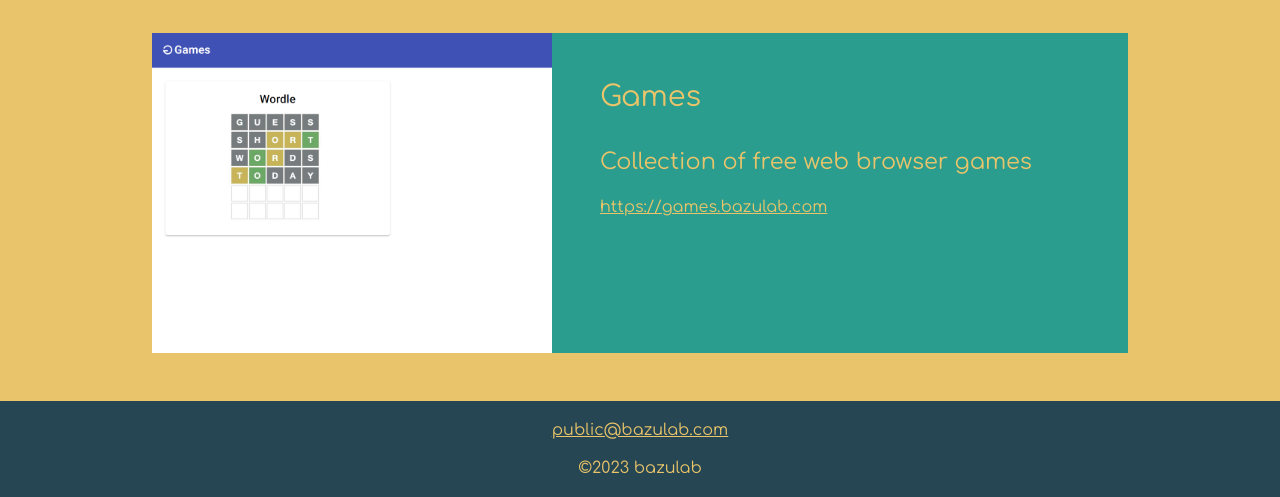
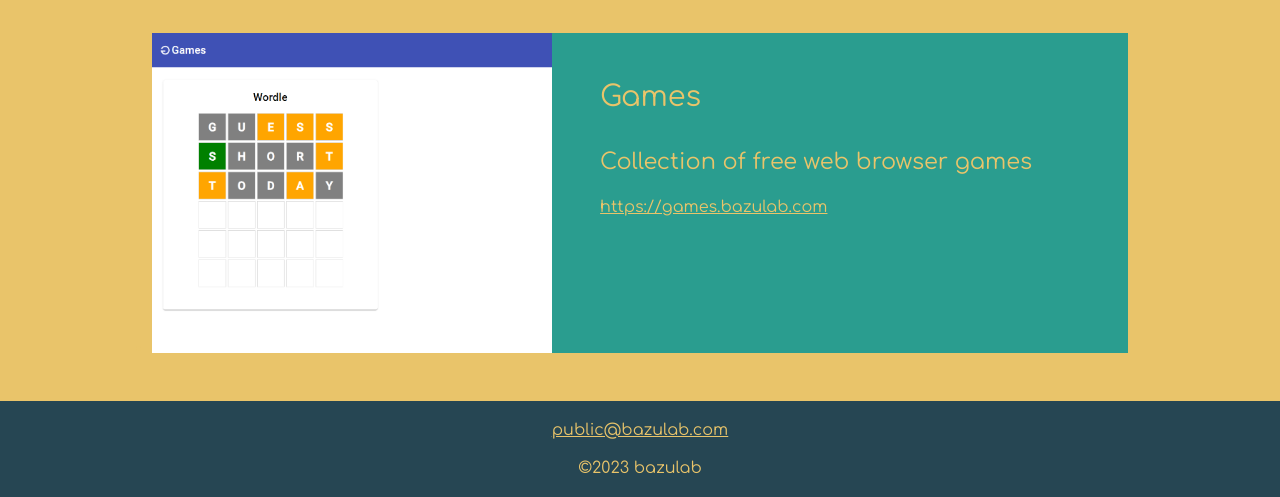
Before and after one commit to bazulab/bazulab.github.io, a website built with Vite: page src/index.html in a window 1280 px wide. Shown: the part 878-1375 px from the top of the page. Built offline with nearby package versions, Linux system fonts and the light colour scheme.

Commit message:
Update games image

```diff
--- a/src/index.html
+++ b/src/index.html
@@ -125,7 +125,7 @@
             >
               <img
                 class="experiments__item-image"
-                src="/games.png"
+                src="/games2.png"
                 alt="Games site"
               />
               <div class="experiments__item-text-block">
```
Also changed, not shown: src/public/games.png (deleted), src/public/games2.png (added).
